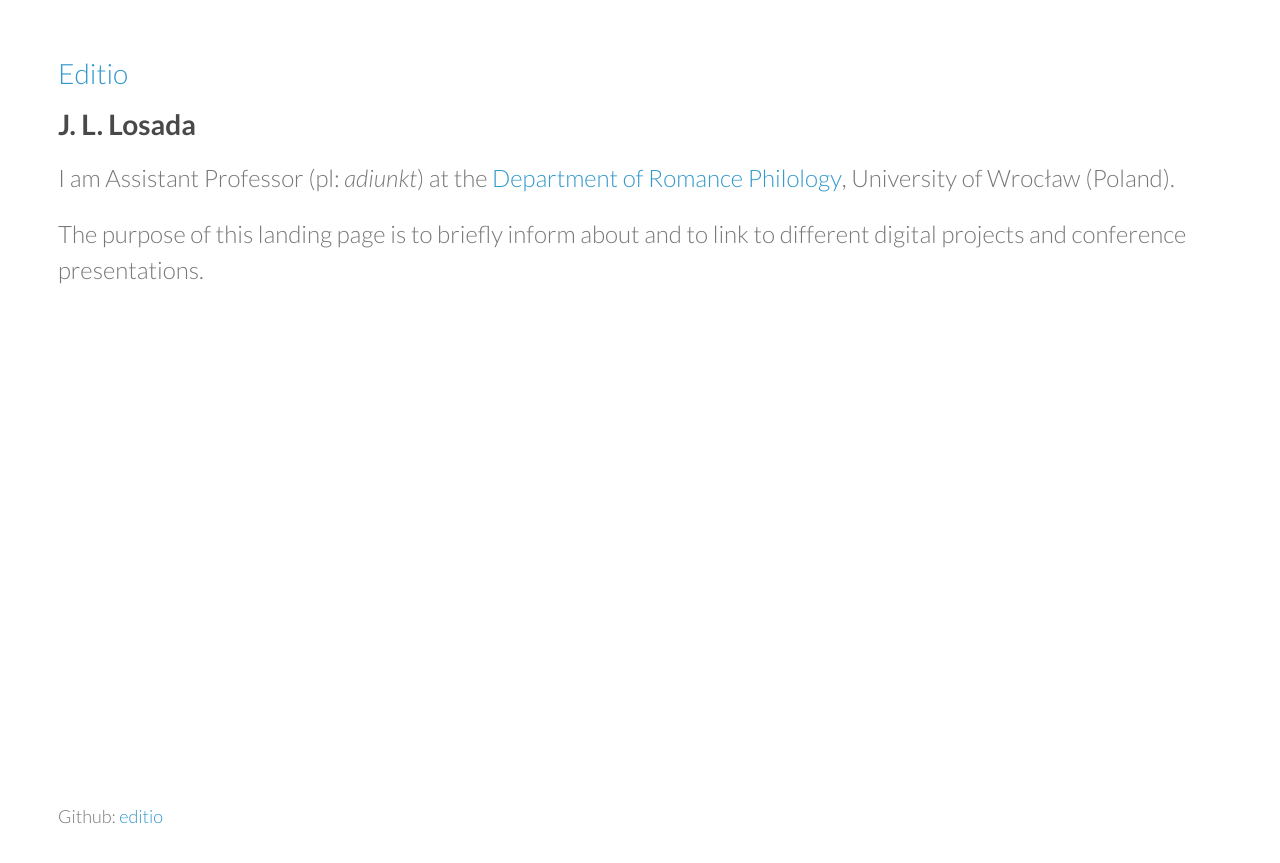
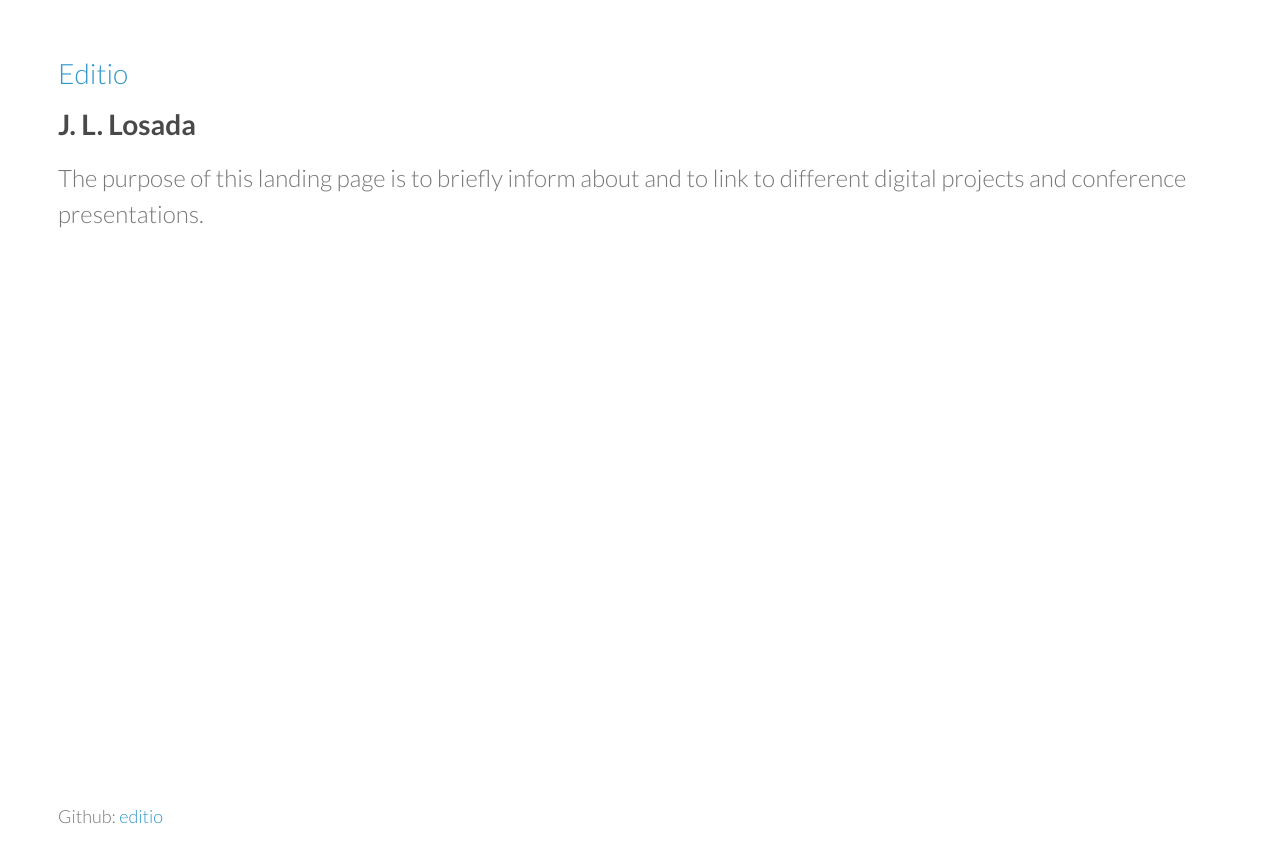
Before and after one commit to editio/editio.github.io, a Jekyll site: the page built from about/index.md, in a window 1280 px wide. Shown: the top 863 px of the page. Built offline with Jekyll 4.4.1, drawn with Linux system fonts in a browser that asks for light colours.

Commit message:
Update index.md

```diff
--- a/about/index.md
+++ b/about/index.md
@@ -7,6 +7,4 @@ published: true
 
 ### J. L. Losada
 
-I am Assistant Professor (pl: *adiunkt*) at the [Department of Romance Philology](http://www.ifr.uni.wroc.pl/pl/nasz-instytut/pracownicy/dr-jose-luis-losada-palenzuela), University of Wrocław (Poland).
-
 The purpose of this landing page is to briefly inform about and to link to different digital projects and conference presentations.
```
